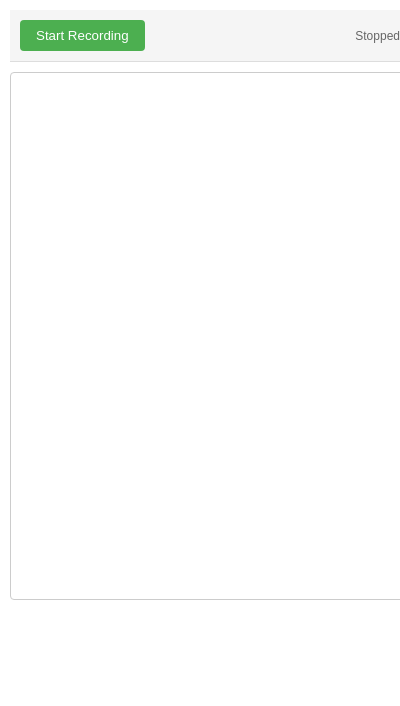
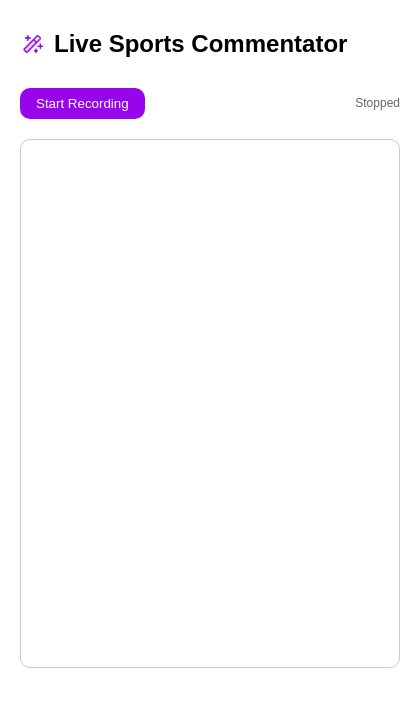
Before and after one commit to ysygMhdyt/live-sports-commentator, a browser extension: page popup.html in a window 400 px wide. Drawn offline with Linux system fonts and the light colour scheme.

Commit message:
update frontend

```diff
--- a/popup.html
+++ b/popup.html
@@ -1,6 +1,8 @@
 <!DOCTYPE html>
 <html>
 <head>
+    <meta charset="UTF-8">
+    <meta name="viewport" content="width=device-width, initial-scale=1.0">
     <title>Live Sports Commentator</title>
     <style>
         body {
@@ -20,8 +22,7 @@
         }
         .header {
             padding: 10px;
-            background: #f5f5f5;
-            border-bottom: 1px solid #ddd;
+            background: white;
             display: flex;
             justify-content: space-between;
             align-items: center;
@@ -29,10 +30,10 @@
         #transcriptionContainer {
             flex: 1;
             overflow-y: auto;
-            margin: 10px 0;
+            margin: 10px;
             padding: 10px;
             border: 1px solid #ccc;
-            border-radius: 4px;
+            border-radius: 10px;
             background: #fff;
         }
         .transcription-item {
@@ -51,14 +52,14 @@
         }
         #startButton {
             padding: 8px 16px;
-            background-color: #4CAF50;
+            background-color: #9705ea;
             color: white;
             border: none;
-            border-radius: 4px;
+            border-radius: 10px;
             cursor: pointer;
         }
         #startButton.recording {
-            background-color: #f44336;
+            background-color: #7a5d8a;
         }
         #startButton:hover {
             opacity: 0.9;
@@ -70,6 +71,10 @@
     </style>
 </head>
 <body>
+    <div style="display: flex; align-items: center; padding-left: 10px; gap: 10px">
+        <img src="icon.png" alt="Logo" style="width: 24px; height: 24px;">
+        <h2>Live Sports Commentator</h2>
+    </div>
     <div class="container">
         <div class="header">
             <button id="startButton">Start Recording</button>
```
